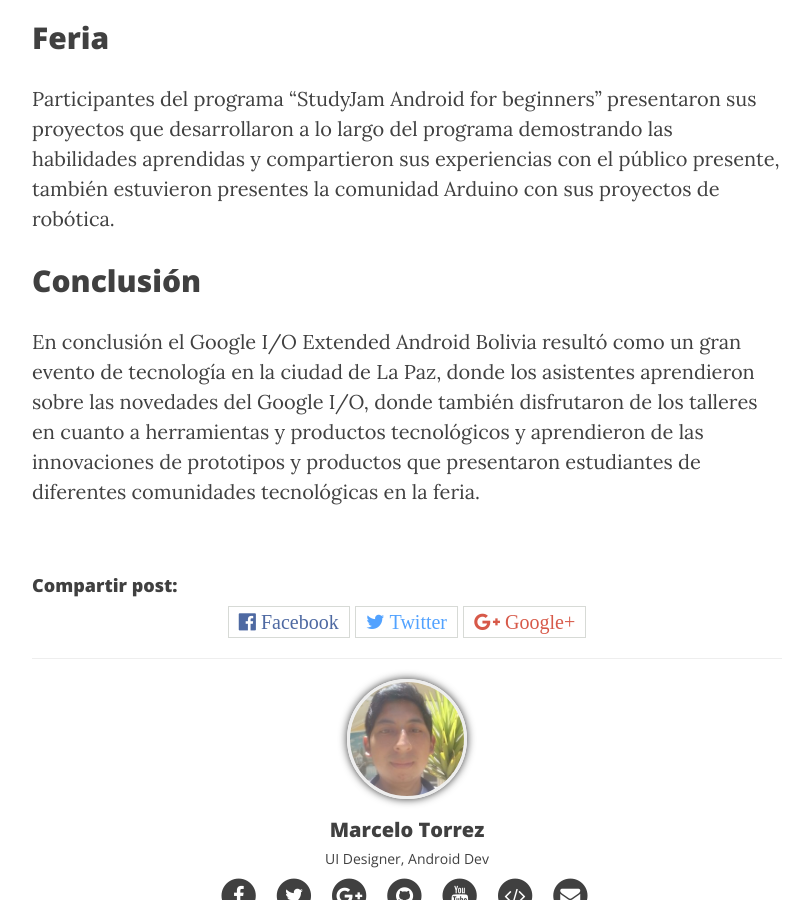
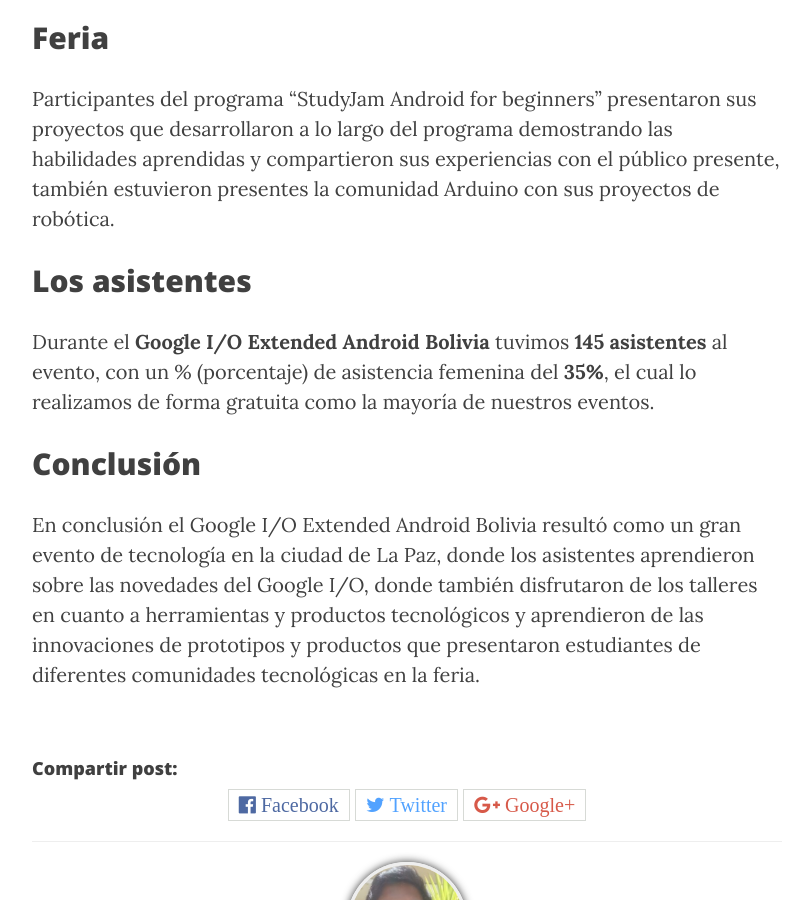
Before and after one commit to GDGAndroidBolivia/gdgandroidbolivia.github.io, a Jekyll site: the page built from _posts/2017-06-29-io-17-extended.md, in a window 1280 px wide and 900 px high, scrolled down 2669 px. Shown: the whole window, without its empty margins (233-1043 px from the left). Built offline with Jekyll 4.4.1, drawn with Linux system fonts in a browser that asks for light colours; nearby versions of some CDN libraries; comment, search, counter and statistics services are not loaded.

Commit message:
Updated 2017-06-29-io-17-extended.md

```diff
--- a/_posts/2017-06-29-io-17-extended.md
+++ b/_posts/2017-06-29-io-17-extended.md
@@ -51,6 +51,10 @@ También se realizaron talleres prácticos en los cuales los participantes apren
 
 Participantes del programa “StudyJam Android for beginners” presentaron sus proyectos que desarrollaron a lo largo del programa demostrando las habilidades aprendidas y compartieron sus experiencias con el público presente, también estuvieron presentes la comunidad Arduino con sus proyectos de robótica.
 
+## Los asistentes
+
+Durante el **Google I/O Extended Android Bolivia** tuvimos **145 asistentes** al evento, con un % (porcentaje) de asistencia femenina del **35%**, el cual lo realizamos de forma gratuita como la mayoría de nuestros eventos.
+
 ## Conclusión
 
 En conclusión el Google I/O Extended Android Bolivia resultó como un gran evento de tecnología en la ciudad de La Paz, donde los asistentes aprendieron sobre las novedades del Google I/O, donde también disfrutaron de los talleres en cuanto a herramientas y productos tecnológicos y aprendieron de las innovaciones de prototipos y productos que presentaron estudiantes de diferentes comunidades tecnológicas en la feria.
```
